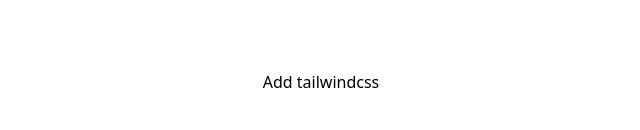
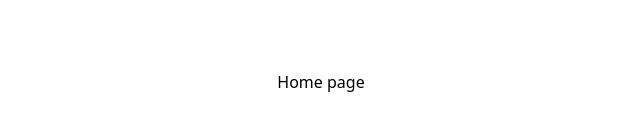
Before and after one commit to Gani-laboratory/socket-client, a React (Create React App) app: page / in a window 1280 px wide. Shown: the part 318-448 px from the top of the page, without its empty margins (319-959 px from the left). Built offline with nearby package versions, Linux system fonts and the light colour scheme.

Commit message:
add routing use react-router-dom

```diff
--- a/package.json
+++ b/package.json
@@ -13,6 +13,7 @@
     "@types/react-dom": "^17.0.9",
     "react": "^17.0.2",
     "react-dom": "^17.0.2",
+    "react-router-dom": "^5.2.0",
     "react-scripts": "4.0.3",
     "typescript": "^4.3.5",
     "web-vitals": "^1.1.2"
@@ -42,6 +43,7 @@
     ]
   },
   "devDependencies": {
+    "@types/react-router-dom": "^5.1.8",
     "autoprefixer": "^9.8.6",
     "postcss": "^7.0.36",
     "tailwindcss": "npm:@tailwindcss/postcss7-compat@^2.2.7"
--- a/src/App.tsx
+++ b/src/App.tsx
@@ -1,9 +1,7 @@
+import Routes from "./Routing/Routes"
+
 function App() {
-  return (
-    <div className="flex absolute w-full h-full">
-      <h1 className="m-auto">Add tailwindcss</h1>
-    </div>
-  )
+  return <Routes />
 }
 
 export default App
--- /dev/null
+++ b/src/Components/Chat.tsx
@@ -0,0 +1,7 @@
+export default function Chat() {
+  return (
+    <div className="flex absolute w-full h-full">
+      <h1 className="m-auto">Chat page</h1>
+    </div>
+  )
+}
--- /dev/null
+++ b/src/Components/Home.tsx
@@ -0,0 +1,7 @@
+export default function Home() {
+  return (
+    <div className="flex absolute w-full h-full">
+      <h1 className="m-auto">Home page</h1>
+    </div>
+  )
+}
--- /dev/null
+++ b/src/Routing/Routes.tsx
@@ -0,0 +1,14 @@
+import { Route, Switch, BrowserRouter as Router } from "react-router-dom"
+import Chat from "../Components/Chat"
+import Home from "../Components/Home"
+
+export default function Routes() {
+  return (
+    <Router>
+      <Switch>
+        <Route exact path="/" component={Home} />
+        <Route exact path="/chat" component={Chat} />
+      </Switch>
+    </Router>
+  )
+}
```
Also changed, not shown: 1 other file (tests, documents, lock files or other folders).
